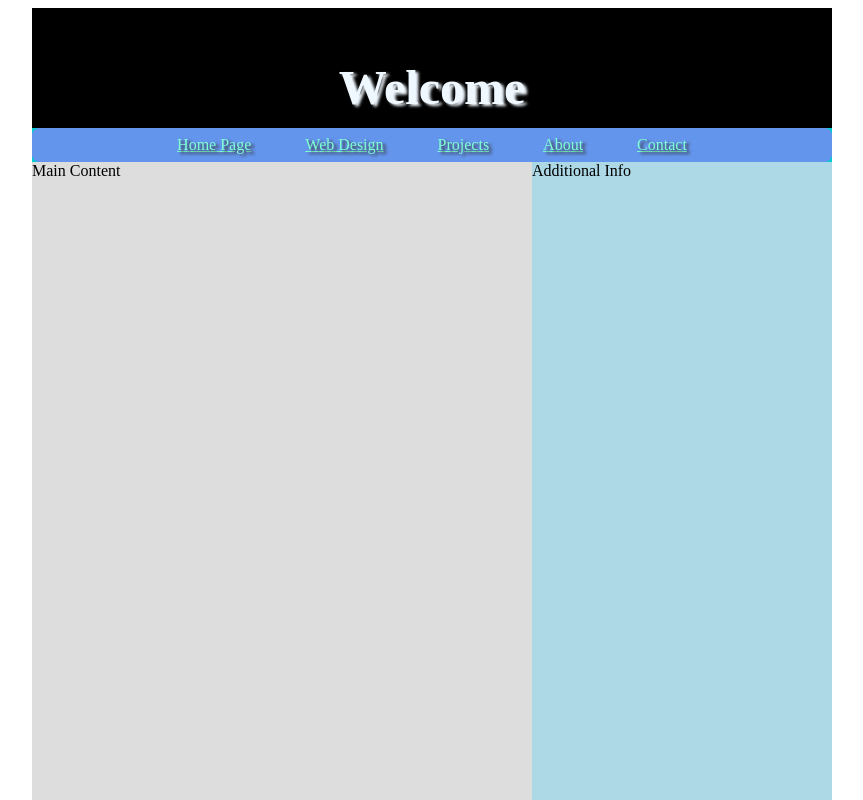
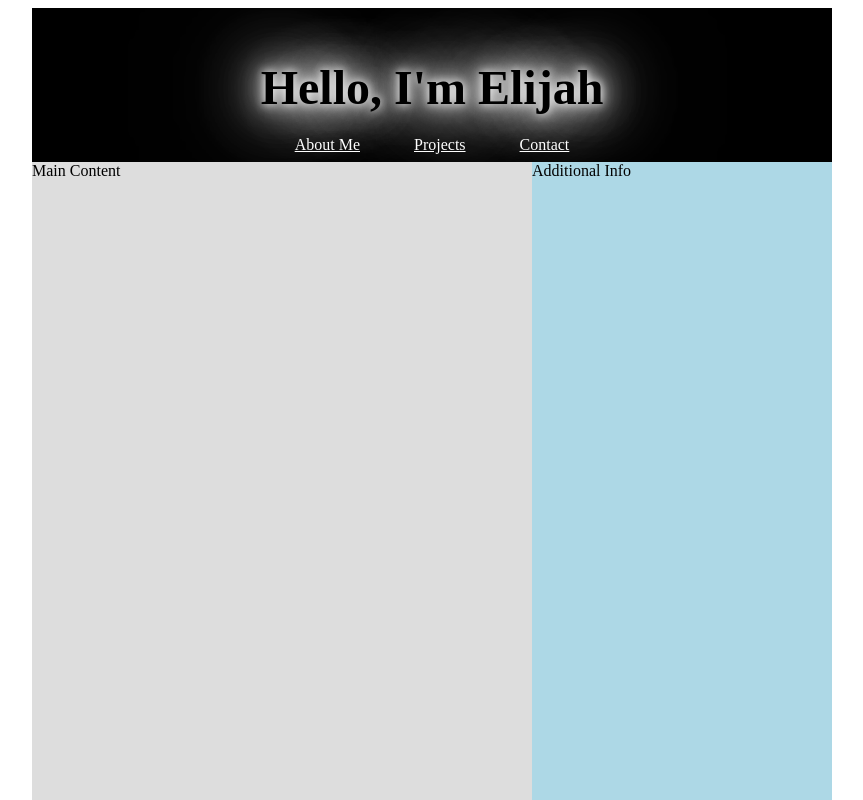
Before and after one commit to ElijahKotyluk/Webpage, a plain HTML site: page index.html in a window 1280 px wide. Shown: the top 800 px of the page, without its empty margins (208-1071 px from the left). Drawn offline with Linux system fonts and the light colour scheme.

Commit message:
Navigation Bar/Heading

```diff
--- a/index.html
+++ b/index.html
@@ -8,15 +8,13 @@
   <body>
     <div class="wrapper">
       <div class="heading">
-        <h1> Welcome</h1>
+        <h1> Hello, I'm Elijah</h1>
       </div>
 
       <div class="Navigation">
           <ul class= "Navigation">
-              <li><a href="Home.html">Home Page</a></li>
-              <li><a href="WebDesign.html">Web Design</a></li>
+              <li><a href="Home.html">About Me</a></li>
               <li><a href="Projects.html">Projects</a></li>
-              <li><a href="About.html">About</a></li>
               <li><a href="Contact.html">Contact</a></li>
           </ul>
       </div>
--- a/style.css
+++ b/style.css
@@ -12,8 +12,13 @@
     background-color:black;
     padding: 20px;
     text-align: center;
-    color: aliceblue;
-    text-shadow: 3px 2px 3px;
+    text-shadow: 0 0 10px #fff,
+    0 0 20px #fff,
+    0 0 40px #fff,
+    0 0 70px #fff,
+    0 0 80px #fff,
+    0 0 100px #fff,
+    0 0 150px #fff;
     font-size: 24px;
 }
 
@@ -22,9 +27,9 @@
   width:auto;
   font-size: 16px;
   text-align: center;
-  text-shadow: 3px 2px 3px #333333;
-  background-color: cornflowerblue;
-  border-radius: 8px;
+  background-color: black;
+  border-radius: none;
+
 }
 
 .Navigation ul{
@@ -42,15 +47,20 @@
 
 .Navigation a{
     text-decoration: underline;
-    color: aquamarine;
+    color: #fff;
     padding: 6px 6px 6px 6px 6px;
 
 
 }
 
 .Navigation a:hover{
-    color:cyan;
-    background-color:darkgray;
+  text-shadow: 0 0 10px #fff,
+  0 0 20px #fff,
+  0 0 40px #fff,
+  0 0 70px #fff,
+  0 0 80px #fff,
+  0 0 100px #fff,
+  0 0 150px #fff;
 }
 
 
```
